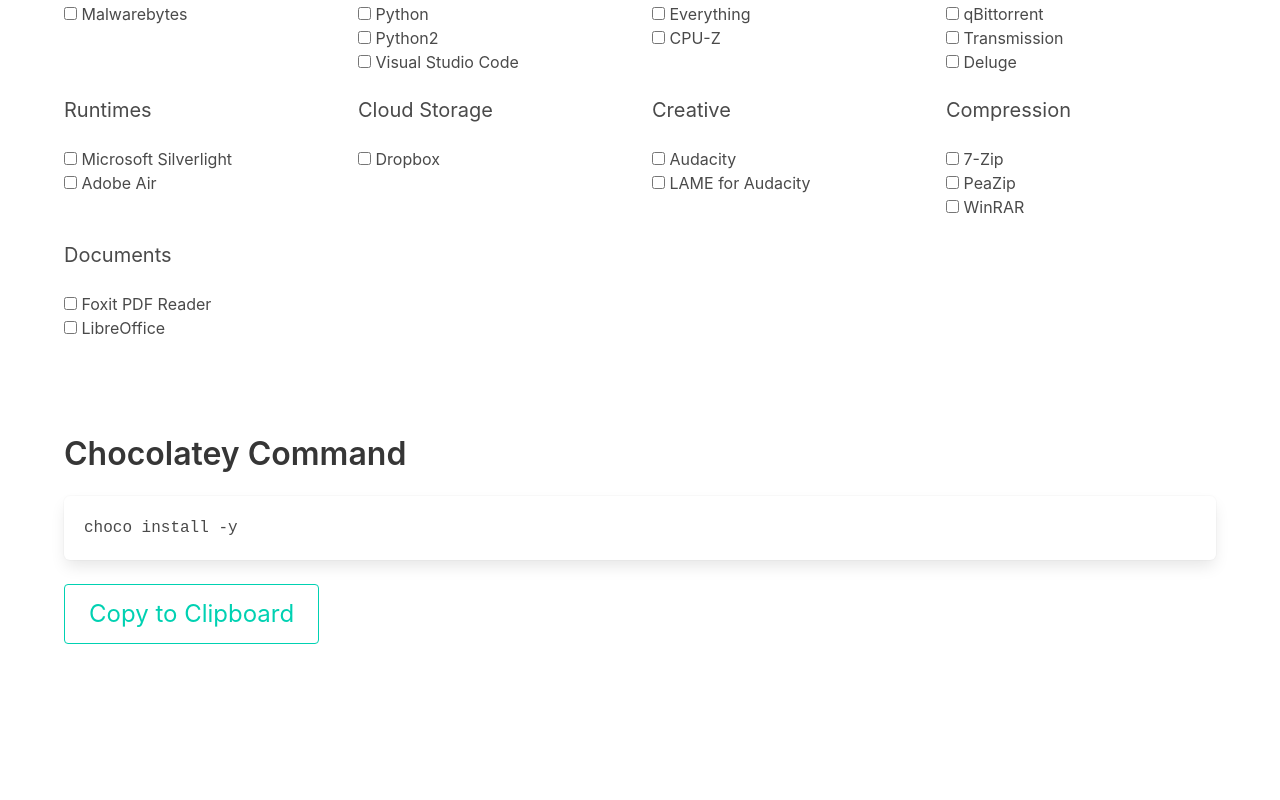
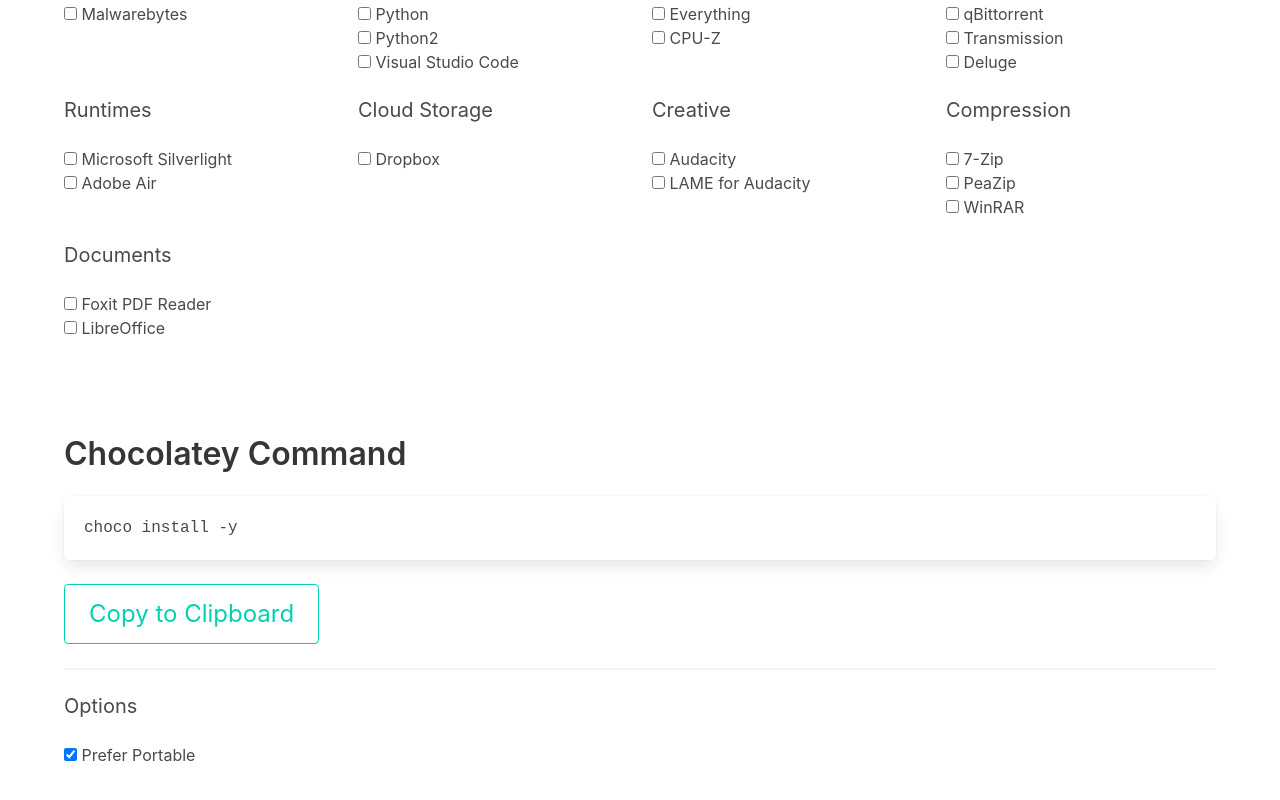
Before and after one commit to pricecomstock/checklatey, a Svelte app: page / in a window 1280 px wide. Shown: the part 324-1124 px from the top of the page. Before the commit the page ends 1016 px from the top, so only its background shows below. Built offline with nearby package versions, Linux system fonts and the light colour scheme.

Commit message:
rearranged data to support portable option

```diff
--- a/src/components/Category.svelte
+++ b/src/components/Category.svelte
@@ -8,10 +8,7 @@
   <h2 class="subtitle">{name}</h2>
   {#each apps as app, i (app.globalIndex)}
     <label class="checkbox">
-      <input
-        type="checkbox"
-        bind:group={selectedApps}
-        value={app.chocoPortable} />
+      <input type="checkbox" bind:group={selectedApps} value={app} />
       {app.name}
     </label>
     <br />
--- a/src/components/Output.svelte
+++ b/src/components/Output.svelte
@@ -1,6 +1,12 @@
 <script>
+  let preferPortable = true;
+
   export let allSelected = [];
-  $: chocolateyCommand = `choco install -y ${allSelected.join(" ")}`;
+  $: chocolateyCommand = `choco install -y ${allSelected
+    .map(app => {
+      return preferPortable ? app.chocoPortable : app.chocoPackage;
+    })
+    .join(" ")}`;
 
   function copyToClipboard() {
     navigator.clipboard.writeText(chocolateyCommand).catch(e => console.log(e));
@@ -19,4 +25,10 @@
     on:click={copyToClipboard}>
     Copy to Clipboard
   </button>
+  <hr />
+  <h2 class="subtitle">Options</h2>
+  <label class="checkbox">
+    <input type="checkbox" bind:checked={preferPortable} />
+    Prefer Portable
+  </label>
 </div>
```
